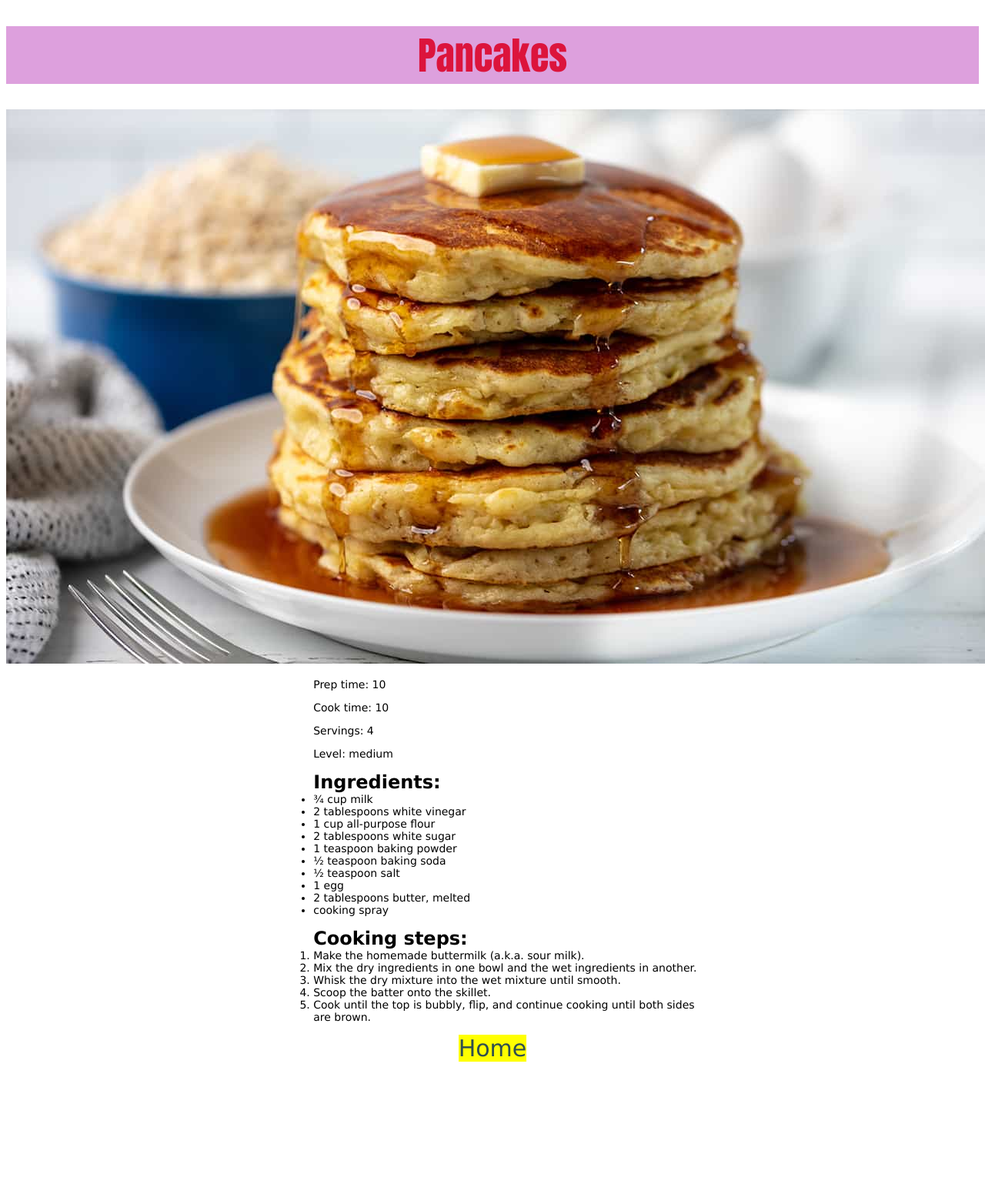
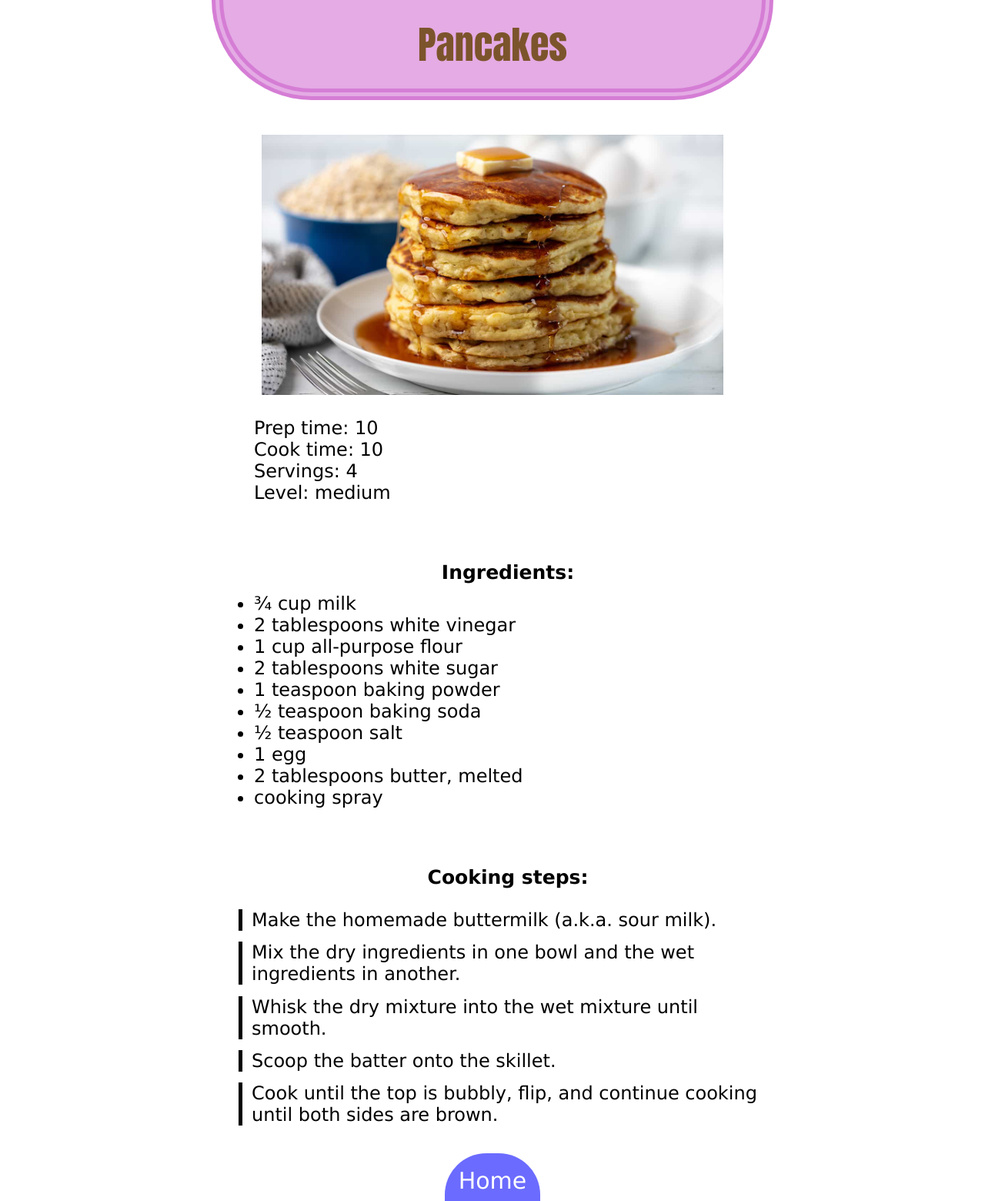
Before and after one commit to Drelka/odin-recipes, a plain HTML site: page recipes/pancakes.html in a window 1280 px wide. Shown: the whole page at 77% size. Before the commit the page ends 1387 px from the top, so only its background shows below. Drawn offline with Linux system fonts and the light colour scheme.

Commit message:
Style with margins, padding and borders.

```diff
--- a/CSS/styles.css
+++ b/CSS/styles.css
@@ -1,47 +1,82 @@
-/*
-play with
--color
--background color
--typography propertiers
-
-*/
-
 * {
     font-family: Verdana, Geneva, Tahoma, sans-serif;
     font-size: 18px;
     text-align: center;
+    margin: 0;
 }
 
-.pageTitle {
+img{
+    max-width: 600px;
+    height: auto;
+    margin: 25px;
+}
+
+.wrapper{
+    max-width: 700px;
+    margin: auto;
+}
+
+.pageTitle{
     font-family: Impact, Haettenschweiler, 'Arial Narrow Bold', sans-serif;
     font-weight: bold;
     font-size: 50px;
-    color: crimson;
-    background-color: plum;
+    color: rgba(107, 70, 14, 0.863);
+    background-color: rgba(196, 69, 196, 0.452);
+    border: double rgba(196, 69, 196, 0.452) .3em;
+    border-top: none;
+    border-radius: 0 0 5em 5em;
+    display: block;
+    max-width: 600px;
+    padding: 20px 50px;
+    margin: 0 auto 20px;
 }
 
 a{
     font-size: 30px;
     text-align: center;
     text-decoration: none;
-    color: darkslategray;
-    background-color: yellow;
+    color: #fff;
 }
 
-ul,
-ol {
+ul li,
+ol li {
     font-size: 24px;
-    font-weight: bold;
-    width: 40%;
-    margin: 15px auto;
+    font-weight: 100;
     text-align: left;
 }
 
-ul li,
-ul p,
-ol li,
-ol p {
-    font-size: 14px;
-    font-weight: 100;
-    text-align: left;
+ol li{
+    list-style-type: none;
+    border-left: black solid 5px;
+    padding-left: .5em;
+    margin-top: .6em;
+    margin-left: -20px;
 }
+
+.recipe-button{
+    max-width: 20em;
+    background-color: lightslategrey;
+    margin: .3em auto;
+    padding: .1em;
+    border-radius: 1.5em;
+    border-bottom: solid .3em;
+    border-right: solid .2em;
+}
+
+.home-btn{
+    background-color: rgba(0, 0, 255, 0.582);
+    display: inline-block;
+    margin: 2em;
+    margin-bottom: 0;
+    padding: 1em 1em .5em 1em;
+    border-radius: 3em 3em 0 0;
+
+}
+
+.span-title{
+    display: inline-block;
+    font-size: 25px;
+    font-weight: bold;
+    margin: 3em .5em .5em .5em;
+    text-align: right;
+}
--- a/recipes/pancakes.html
+++ b/recipes/pancakes.html
@@ -9,13 +9,14 @@
 <body>
     <h1 class="pageTitle">Pancakes</h1>
     <img src="../images/pancakes.jpg" alt="pancakes covered with maple syrup">
-    <ul>
-        <p>Prep time: 10</p>
-        <p>Cook time: 10</p>
-        <p>Servings: 4</p>
-        <p>Level: medium</p>
+    <div class="wrapper">
+        <ul style="list-style-type: none;">
+            <li>Prep time: 10</li>
+            <li>Cook time: 10</li>
+            <li>Servings: 4</li>
+            <li>Level: medium</li>
         </ul>
-    <ul>Ingredients:
+        <ul><span class="span-title">Ingredients:</span>
             <li>¾ cup milk</li>
             <li>2 tablespoons white vinegar</li>
             <li>1 cup all-purpose flour</li>
@@ -27,13 +28,14 @@
             <li>2 tablespoons butter, melted</li>
             <li>cooking spray</li>
         </ul>
-    <ol>Cooking steps:
+        <ol><span class="span-title">Cooking steps:</span>
             <li>Make the homemade buttermilk (a.k.a. sour milk). </li>
             <li>Mix the dry ingredients in one bowl and the wet ingredients in another. </li>
             <li>Whisk the dry mixture into the wet mixture until smooth. </li>
             <li>Scoop the batter onto the skillet. </li>
             <li>Cook until the top is bubbly, flip, and continue cooking until both sides are brown. </li>
         </ol>
-    <a href="../index.html">Home</a>
+    </div>
+    <div class="home-btn"><a href="../index.html">Home</a></div>
 </body>
 </html>
```
Also changed, not shown: index.html (+3 -3 lines), recipes/cranberry-bread.html (+10 -8 lines), recipes/spaghetti.html (+4 -4 lines). Lines whose indentation alone changed are shown as unchanged.
